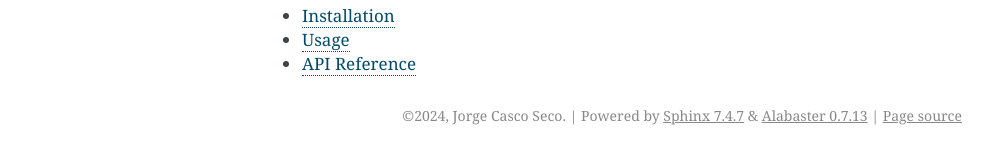
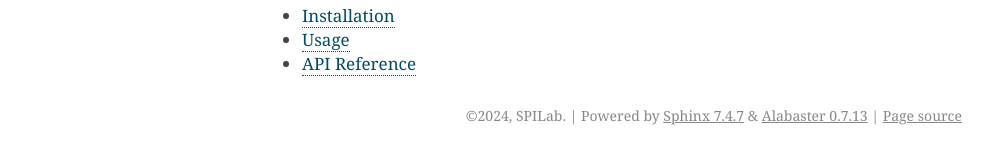
Before and after one commit to Qcraft-UEx/QCRAFT-AutoScheduler, a Sphinx documentation site: the page built from docs/source/index.rst, in a window 1280 px wide. Shown: the part 262-426 px from the top of the page, without its empty margins (148-1141 px from the left). Built offline with Sphinx 7.4.7, drawn with Linux system fonts in a browser that asks for light colours.

```diff
--- a/docs/source/conf.py
+++ b/docs/source/conf.py
@@ -16,7 +16,7 @@
 ]
 
 project = 'QCRAFT AutoSchedulQ'
-copyright = '2024, Jorge Casco Seco'
+copyright = '2024, SPILab'
 author = 'Jorge Casco Seco'
 release = autoscheduler.__version__
 
```
